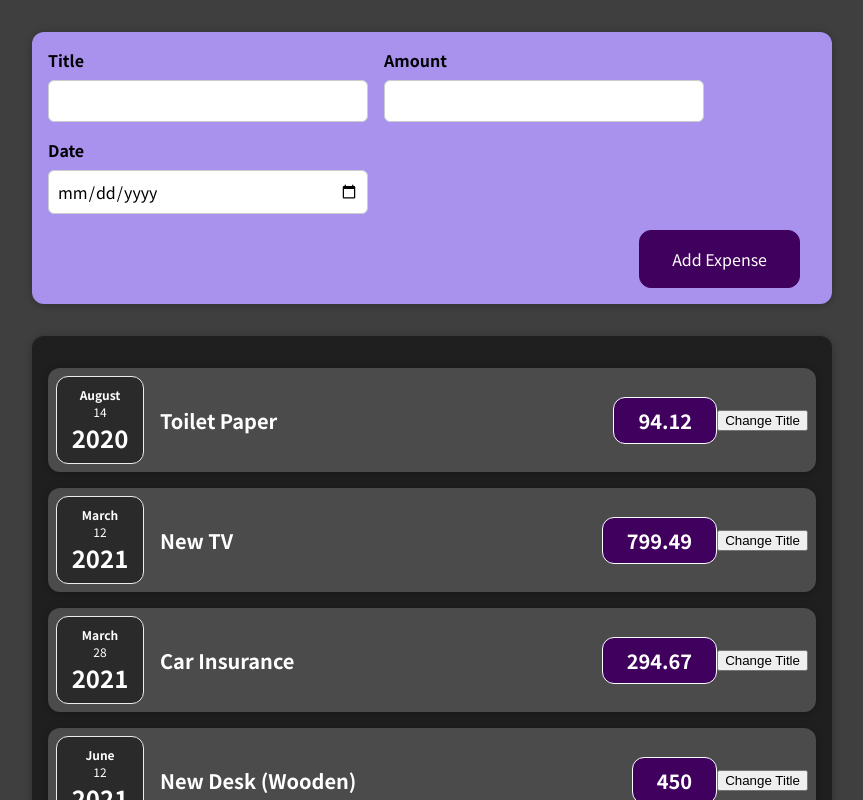
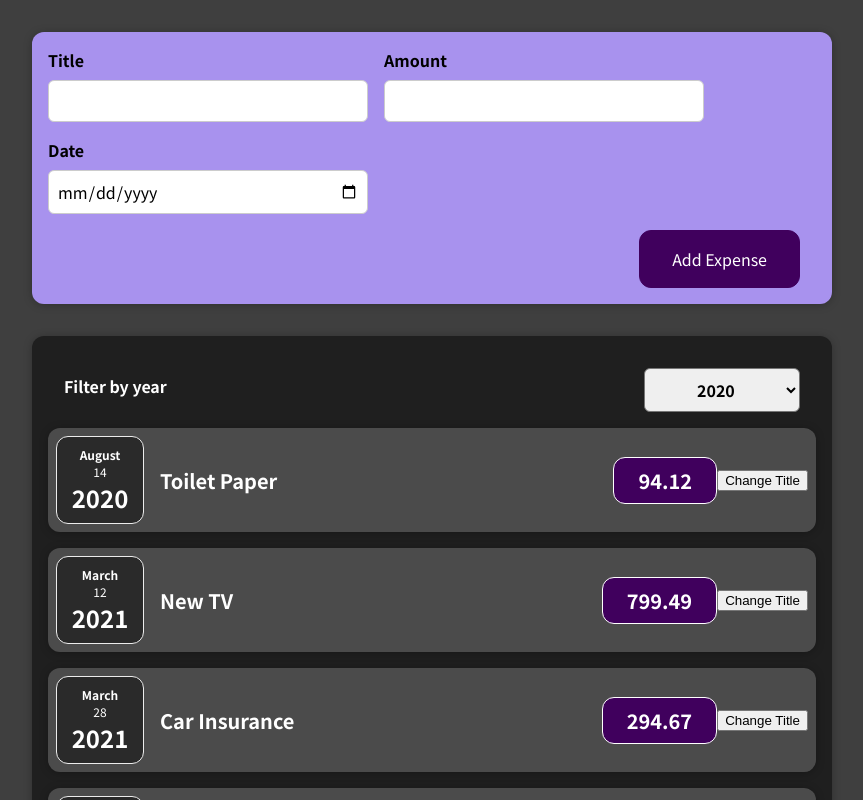
Before and after one commit to AnnaMoe/React, a React (Create React App) app: page / in a window 1280 px wide. Shown: the top 800 px of the page, without its empty margins (208-1071 px from the left). Built offline with nearby package versions, Linux system fonts and the light colour scheme.

Commit message:
ExpensesFilter Eventlistener, forward event to Expenses

```diff
--- /dev/null
+++ b/src/components/Expenses/ExpenseFilter.css
@@ -0,0 +1,24 @@
+.expenses-filter {
+  color: white;
+  padding: 0 1rem;
+}
+
+.expenses-filter__control {
+  display: flex;
+  width: 100%;
+  align-items: center;
+  justify-content: space-between;
+  margin: 1rem 0;
+}
+
+.expenses-filter label {
+  font-weight: bold;
+  margin-bottom: 0.5rem;
+}
+
+.expenses-filter select {
+  font: inherit;
+  padding: 0.5rem 3rem;
+  font-weight: bold;
+  border-radius: 6px;
+}
--- /dev/null
+++ b/src/components/Expenses/ExpenseFilter.js
@@ -0,0 +1,27 @@
+
+import "./ExpenseFilter.css";
+
+const ExpenseFilter = (props) => {
+
+  const dropdownChangeHandler = (event) => {
+    // forward selected year (event.target.value) as a parameter of the function filterChangeHandler in Expenses.js
+    props.onChangeFilter(event.target.value);
+  };
+
+  return (
+    <div className="expenses-filter">
+      <div className="expenses-filter__control">
+        <label>Filter by year</label>
+        {/* onChange point to the function */}
+        <select value={props.selected} onChange={dropdownChangeHandler}>
+          <option value="2022">2022</option>
+          <option value="2021">2021</option>
+          <option value="2020">2020</option>
+          <option value="2019">2019</option>
+        </select>
+      </div>
+    </div>
+  );
+};
+
+export default ExpenseFilter;
--- a/src/components/Expenses/Expenses.js
+++ b/src/components/Expenses/Expenses.js
@@ -1,10 +1,25 @@
 import ExpenseItem from './ExpenseItem';
 import './Expenses.css';
 import Card from "../UI/Card";
+import React, { useState } from "react";
+
+import ExpenseFilter from './ExpenseFilter';
 
 const Expenses = (props) => {
+  const [filteredYear, setFilteredYear] = useState('2020');
+  const filterChangeHandler = selectedYear => {
+    setFilteredYear(selectedYear);
+    console.log(selectedYear);
+  }
+
   return (
+    <div>
       <Card className="expenses">
+        {/* prop onChangeFilter can be used now in ExpenseFilter.js */}
+        <ExpenseFilter
+          selected={filteredYear}
+          onChangeFilter={filterChangeHandler}
+        />
         <ExpenseItem
           title={props.items[0].title}
           amount={props.items[0].amount}
@@ -26,6 +41,7 @@
           date={props.items[3].date}
         />
       </Card>
+    </div>
   );
 }
 
--- a/src/components/NewExpense/ExpenseForm.js
+++ b/src/components/NewExpense/ExpenseForm.js
@@ -1,7 +1,6 @@
 import React, { useState } from "react";
 
 import "./ExpenseForm.css";
-import NewExpense from "./NewExpense";
 
 const ExpenseForm = (props) => {
   const [enteredTitle, setEnteredTitle] = useState('');
```
Also changed, not shown: 1 other file (tests, documents, lock files or other folders). Lines whose indentation alone changed are shown as unchanged.
